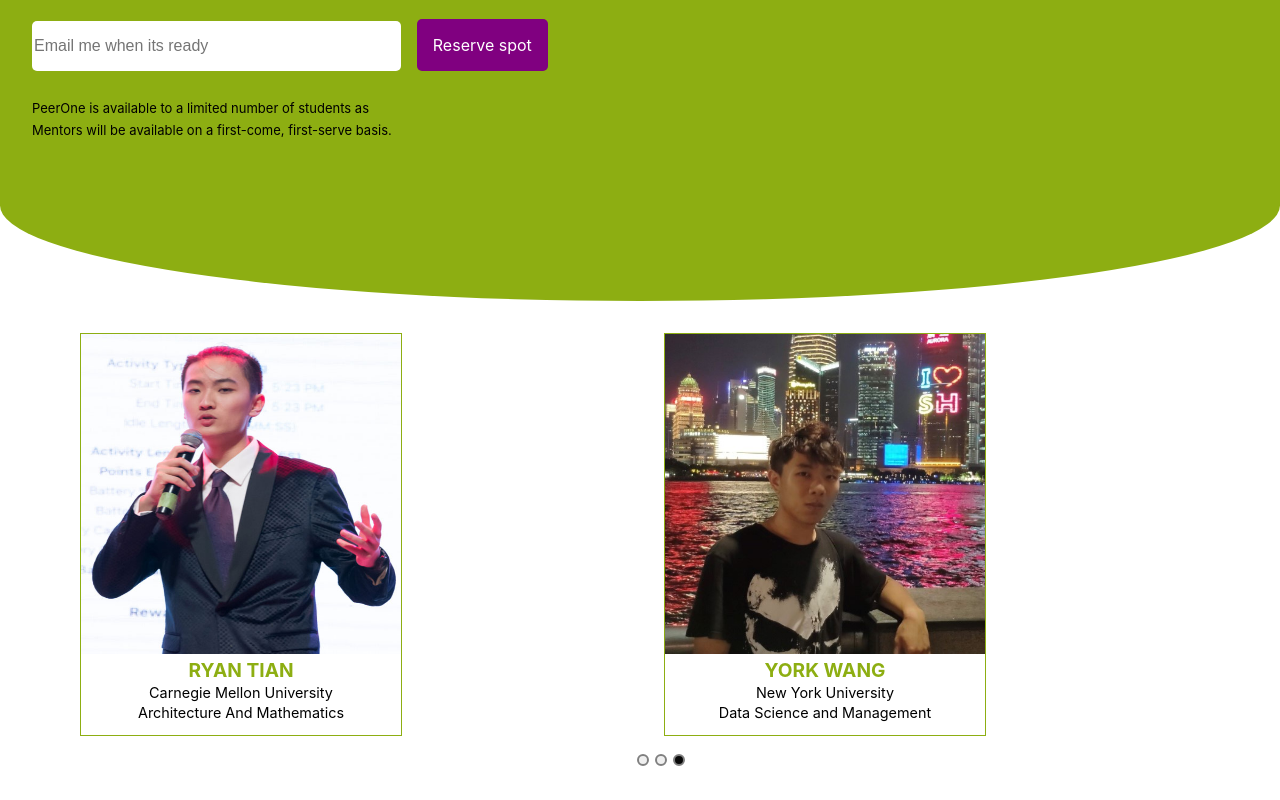
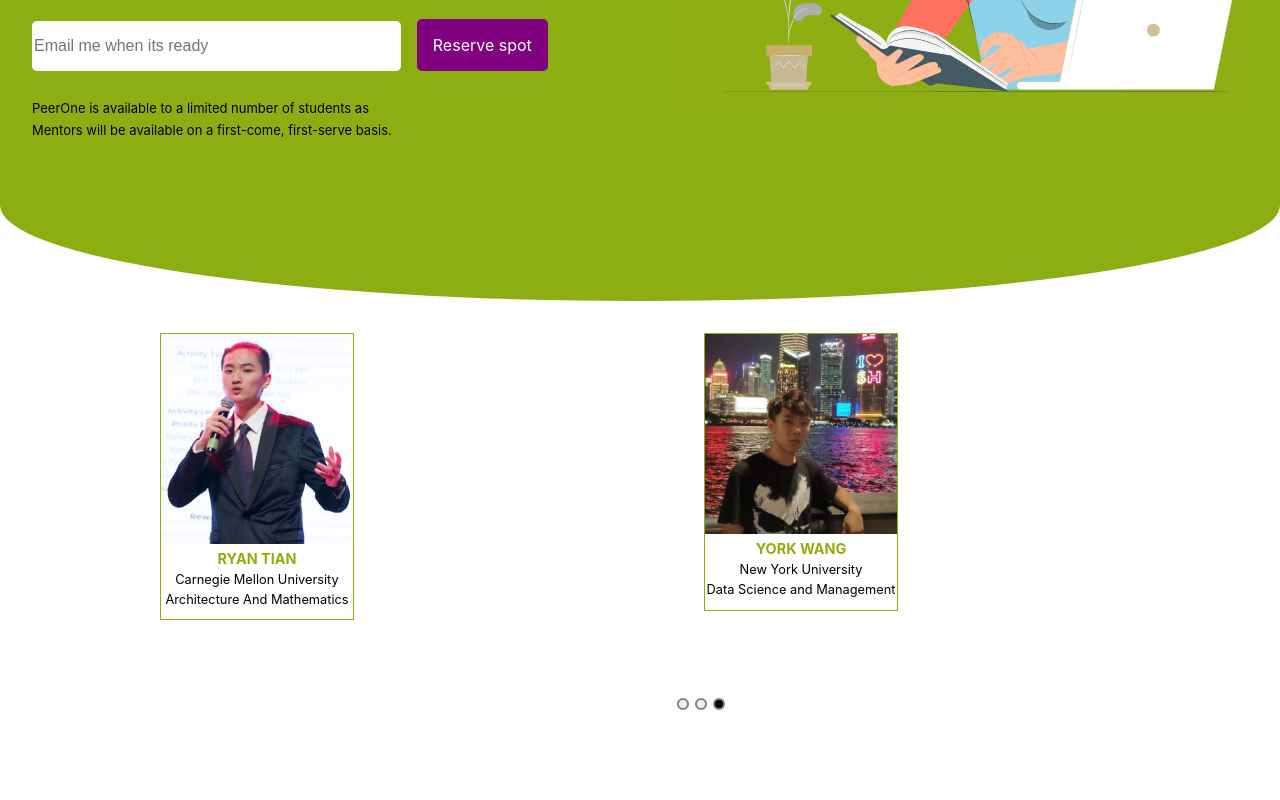
Before and after one commit to harjot-saroya/peerone, a React (Create React App) app: page / in a window 1280 px wide. Shown: the part 480-1280 px from the top of the page. After the commit the page ends 1224 px from the top, so only its background shows below. Built offline with nearby package versions, Linux system fonts and the light colour scheme.

Commit message:
Carousel

```diff
--- a/src/components/mentors/mentors.css
+++ b/src/components/mentors/mentors.css
@@ -1,10 +1,10 @@
 .carousel {
   margin: 2em;
-  margin-left: 5em;
+  margin-left: 10em;
 }
 
 .container {
-  width: 20em;
+  width: 12em;
   padding: 0;
   margin: 0;
   border-style: solid;
@@ -16,24 +16,24 @@
   display: inline-block;
   text-align: center;
   width: 100%;
-  font-size: 120%;
+  font-size: 90%;
   font-weight: 700;
   color: #8dae12;
 }
 #image {
   width: 100%;
-  height: 20em;
+  height: 50%;
 }
 #school {
   display: inline-block;
   text-align: center;
   width: 100%;
-  font-size: 90%;
+  font-size: 80%;
 }
 #program {
   display: inline-block;
   text-align: center;
   width: 100%;
-  font-size: 90%;
+  font-size: 80%;
   margin-bottom: 1em;
 }
```
